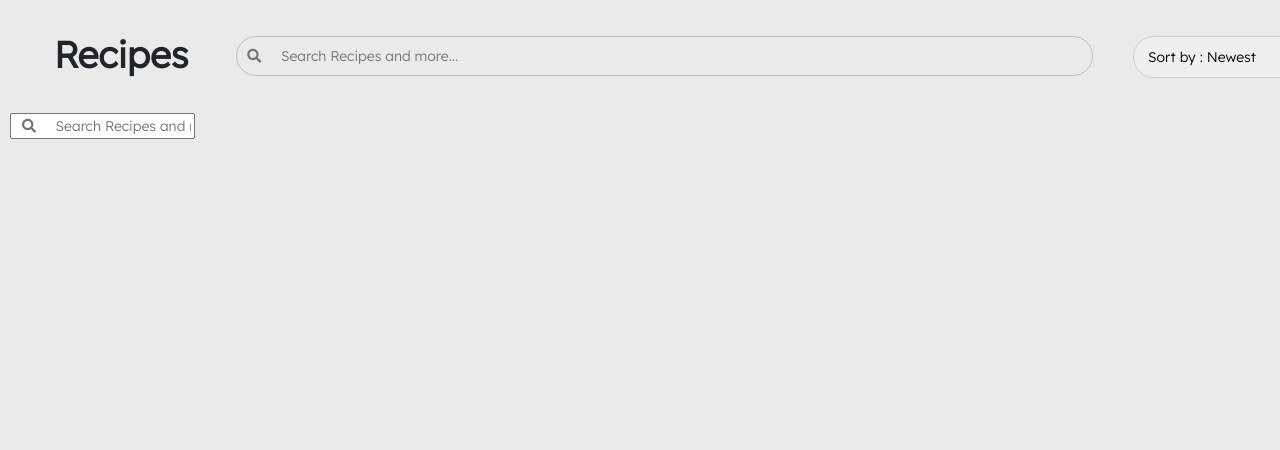
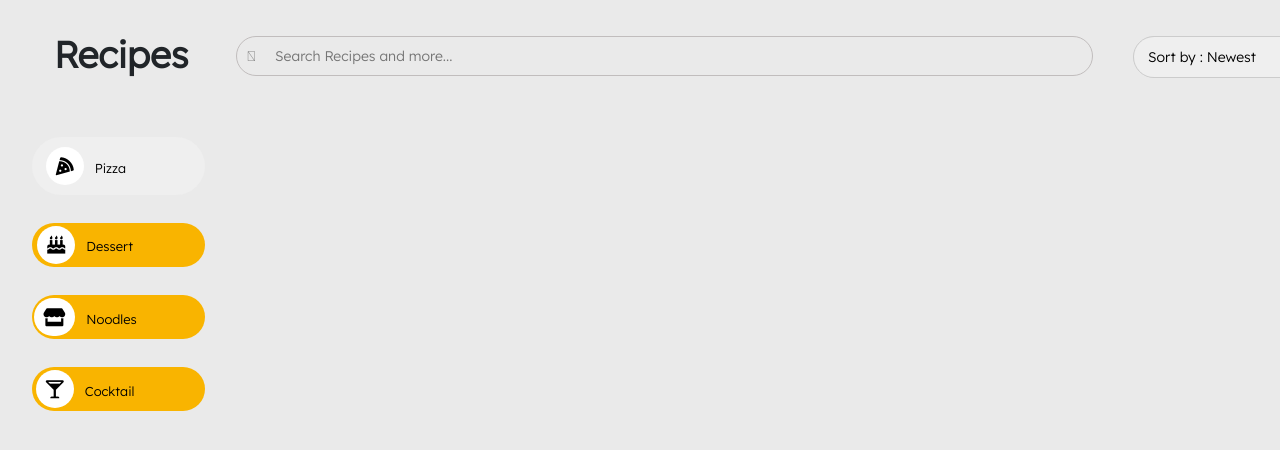
Before and after one commit to naveensinghp/RecipeApp, an Angular app: page / in a window 1280 px wide. Shown: the top 450 px of the page. Built offline with nearby package versions, Linux system fonts and the light colour scheme.

Commit message:
“ButtonIconAlignment”

```diff
--- a/src/app/header/header.component.css
+++ b/src/app/header/header.component.css
@@ -20,9 +20,58 @@
   justify-content: center;
 }
 
+.notrecipebutton{
+  background-color: #f9b400; /* Green */
+  border: none;
+  font-family: 'Lexend', sans-serif;
+  color: #000000;
+  padding: 10px;
+  text-align: center;
+  text-decoration: none;
+  display: inline-block;
+  font-size: 13px;
+  border-radius: 30px;
+  margin: 4px 2px;
+  cursor: pointer;
+}
 
-input.recipecat[type=text]{
+.notactive{
+  border: none;
+  font-family: 'Lexend', sans-serif;
+  color: #000000;
+  padding: 10px;
+  text-align: center;
+  text-decoration: none;
+  display: inline-block;
+  font-size: 13px;
+  border-radius: 30px;
+  margin: 4px 2px;
+  width: 173px;
+  cursor: pointer;
+}
+.recipebutton{
+  background-color: #f9b400; /* Green */
+  border: none;
+  font-family: 'Lexend', sans-serif;
+  color: #000000;
+  padding: 3px;
+  text-align: center;
+  text-decoration: none;
+  display: inline-block;
+  font-size: 13px;
+  border-radius: 30px;
+  width: 173px;
+  margin: 4px 2px;
+  cursor: pointer;
+}
 
+input.recipecat[type=button]{
+  padding: 10px;
+  background: #eaeaea;
+  height: 40px;
+  width: 20ch;
+  border: 1px solid #c1bdbd;
+  border-radius: 20px;
 }
 
 input.searchcategory[type=text] {
@@ -56,8 +105,12 @@ input.searchcategory[type=text]:focus {
   outline: none;
 }
 
+.sd{
+  display: flex;
+  flex-direction: column;
+}
 .sr{
-  padding:10px;
+  padding:30px;
 }
 
 .tht {
--- a/src/app/header/sidebar.component.html
+++ b/src/app/header/sidebar.component.html
@@ -1,6 +1,36 @@
+<!-- <input class="recipecat" type="button" value="Pizza" width="200px"> <br/>
+<input class="recipecat" type="button" value="Dessert" width="200px">
+ <br/>
+   <input class="recipecat" type="button" value="Noodle" width="200px"> <br/>
+   <input class="recipecat" type="button" value="Cocktail" width="200px"> <br/>
+   <input class="recipecat" type="button" value="Salad" width="200px"> <br/> -->
+
 <div class="sr">
+  <div class="sd">
+    <button class="notactive">
+      <i class="fas fa-pizza-slice" style="font-size:18px;background-color: #fff;padding:10px;border-radius:20px;margin-left:-10%"></i>
+      <span style="margin-right:50px;padding-left:11px;">Pizza</span>
+    </button> <br/>
+    <button class="recipebutton">
+      <i class="fa fa-birthday-cake" style="font-size:18px;background-color: #fff;padding:10px;border-radius:20px;margin-left:-10%"></i>
+      <span style="margin-right:50px;padding-left:11px;">Dessert</span>
+    </button> <br/>
+    <button class="recipebutton">
+      <i class="fas fa-store" style="font-size:18px;background-color: #fff;padding:10px;border-radius:20px;margin-left:-10%"></i>
+      <span style="margin-right:50px;padding-left:11px;">Noodles</span>
+    </button> <br/>
+    <button class="recipebutton">
+      <i class="fas fa-glass-martini-alt" style="font-size:18px;background-color: #fff;padding:10px;border-radius:20px;margin-left:-10%"></i>
+      <span style="margin-right:50px;padding-left:11px;">Cocktail</span>
+    </button>
+  </div>
   <div>
-    <input class="recipecat" type="text" width="200px" placeholder="&#xf002; &nbsp;&nbsp;&nbsp; Search Recipes and more..."
-     style="padding-left: 10px;font-family: 'Lexend', sans-serif,'Font Awesome 5 Free';">
+
+    <br />
+
+    <!-- <button class="recipebuttons">
+  <div>
+    <img style="font-size:18px;background-color: #fff;padding:10px;border-radius:20px;margin-left:-10%" src="assets/img/pizza.png" width="32">
   </div>
-<div>
+  <span style="margin-right:50px;padding-left:11px;">Salad</span>
+</button> -->
--- /dev/null
+++ b/src/app/receipelist/recipelist.component.html
@@ -0,0 +1 @@
+<h1>RecipeList</h1>
--- a/src/index.html
+++ b/src/index.html
@@ -13,7 +13,8 @@
   <!-- <link href="https://cdnjs.cloudflare.com/ajax/libs/mdbootstrap/4.4.1/css/mdb.min.css" rel="stylesheet"> -->
   <link rel="stylesheet" href="assets/css/mdb.min.css" />
 
-  <link rel="stylesheet" href="https://use.fontawesome.com/releases/v5.8.1/css/solid.css">
+  <!-- <link rel="stylesheet" href="https://use.fontawesome.com/releases/v5.8.1/css/solid.css"> -->
+  <link rel="stylesheet" href="https://cdnjs.cloudflare.com/ajax/libs/font-awesome/5.15.3/css/all.min.css" integrity="sha512-iBBXm8fW90+nuLcSKlbmrPcLa0OT92xO1BIsZ+ywDWZCvqsWgccV3gFoRBv0z+8dLJgyAHIhR35VZc2oM/gI1w==" crossorigin="anonymous" />
 
 
   <link rel="stylesheet" href="https://cdnjs.cloudflare.com/ajax/libs/font-awesome/4.7.0/css/font-awesome.min.css">
```
Also changed, not shown: src/app/receipelist/recipelist.component.ts (added, +16 -0 lines), src/assets/img/pizza.png (added).
